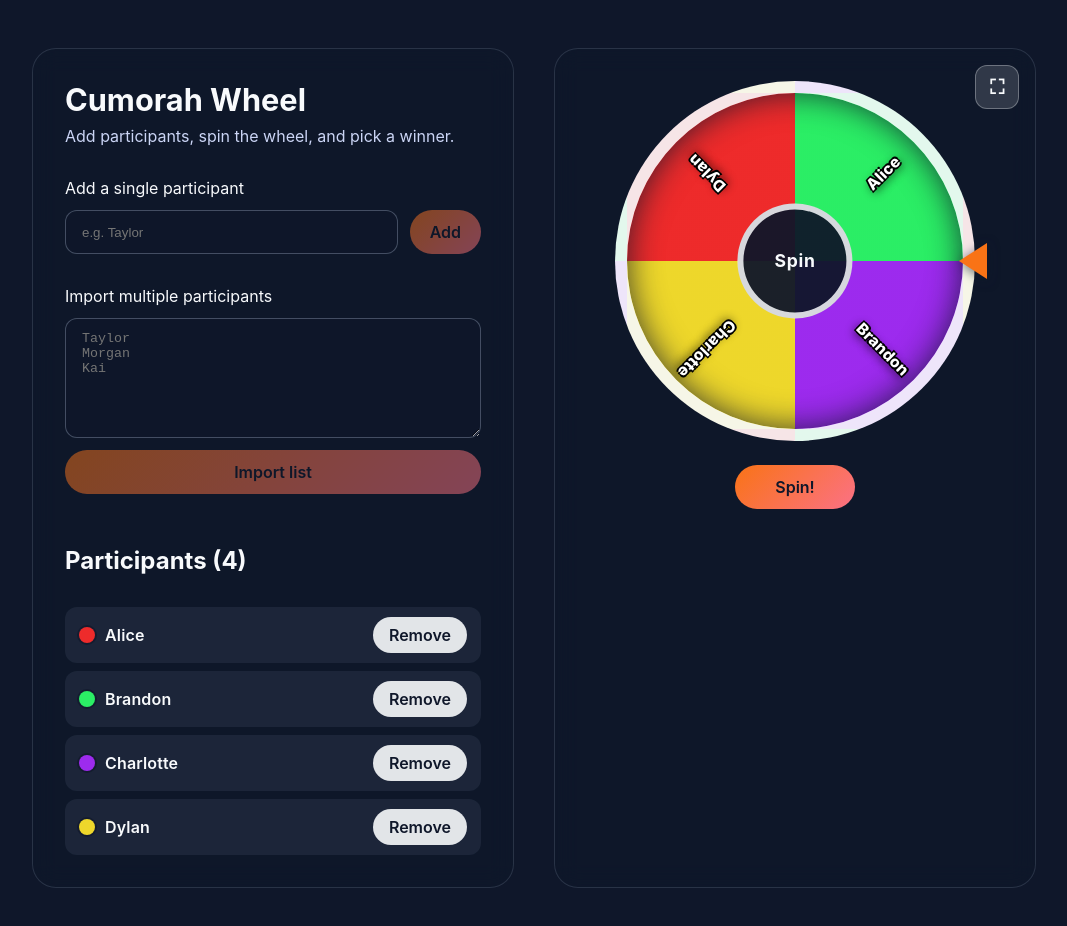
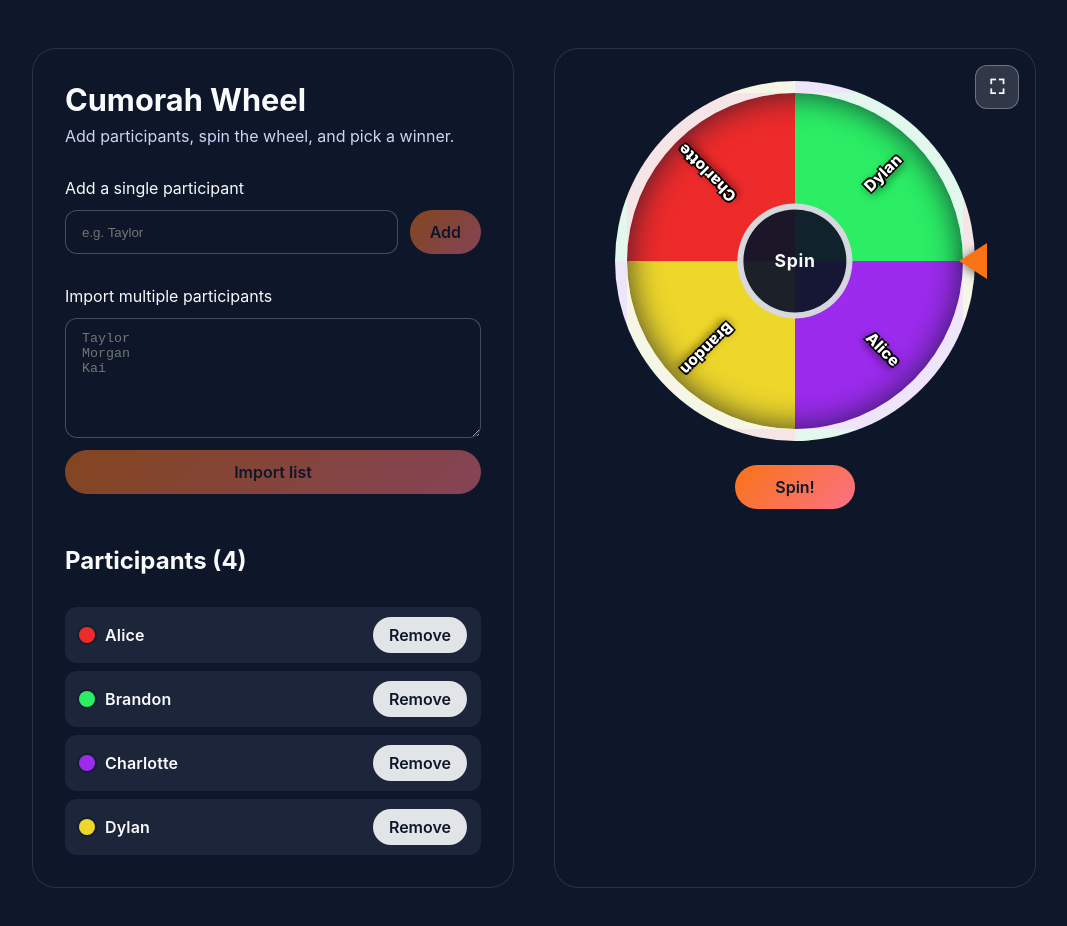
Before and after one commit to walterstamm/wheelofnames, a Next.js app: page / in a window 1280 px wide. Shown: the top 926 px of the page, without its empty margins (106-1173 px from the left). Built offline with nearby package versions, Linux system fonts and the light colour scheme.

Commit message:
Revert "Merge pull request #9 from walterstamm/codex/revisar-cambios-en-el-codigo-y-seleccionar-ganador-daku69"
This reverts commit e22e18bc39ff4bc5a330fd6cbb4e8c74f148cbb8, reversing
changes made to 2b11afefe7744ab22ddfb5e46adf87c39f72a1fa.

```diff
--- a/app/page.tsx
+++ b/app/page.tsx
@@ -37,7 +37,6 @@ export default function HomePage() {
 
   const gradient = useMemo(() => buildWheelGradient(entries), [entries]);
   const sliceAngle = useMemo(() => (entries.length > 0 ? 360 / entries.length : 0), [entries.length]);
-  const baseAngleOffset = -90;
 
   const handleAddSingle = (event: FormEvent<HTMLFormElement>) => {
     event.preventDefault();
@@ -100,7 +99,7 @@ export default function HomePage() {
     setIsSpinning(true);
     setSelectedIndex(null);
     setShowWinnerModal(false);
-    setRotation((prevRotation) => prevRotation - additionalRotation + (pointerAngle - winnerAngle));
+    setRotation(targetRotation);
 
     const durationMs = 4500;
     window.setTimeout(() => {
@@ -208,7 +207,7 @@ export default function HomePage() {
           >
             <div className="wheel-segments" aria-hidden>
               {entries.map((entry, index) => {
-                const centerAngle = baseAngleOffset + index * sliceAngle + sliceAngle / 2;
+                const centerAngle = index * sliceAngle + sliceAngle / 2;
                 return (
                   <div
                     key={entry}
```
